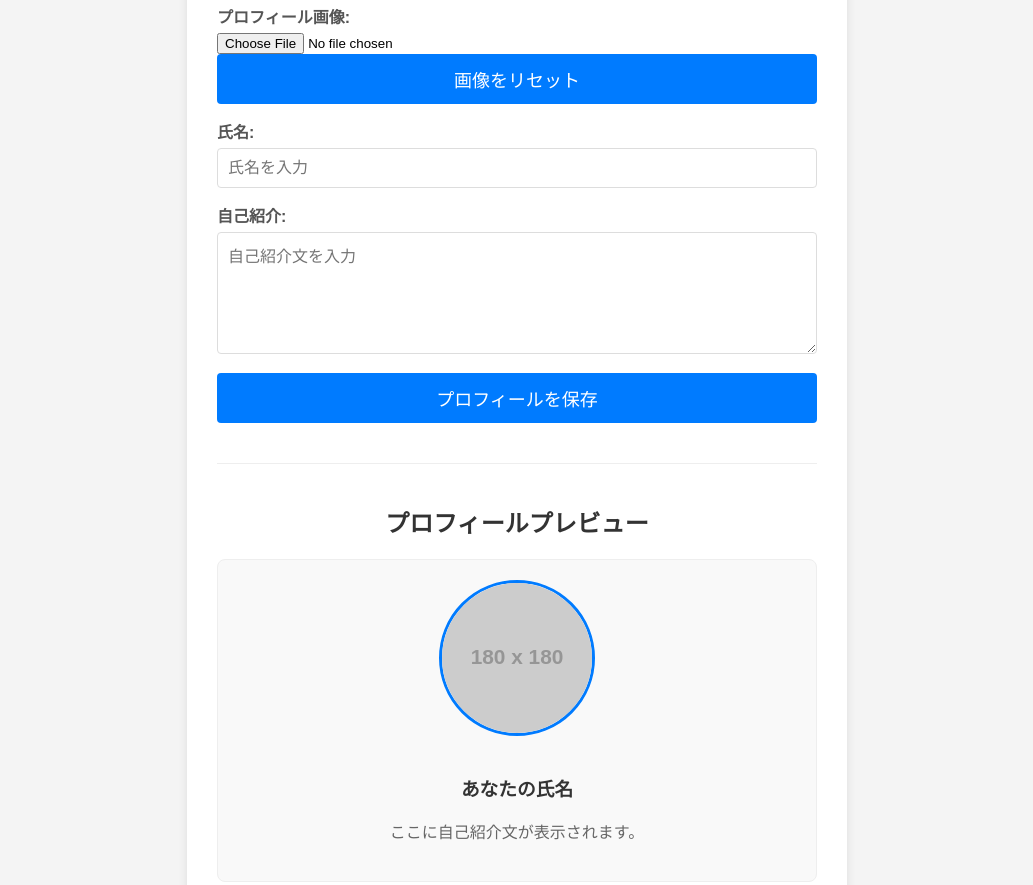
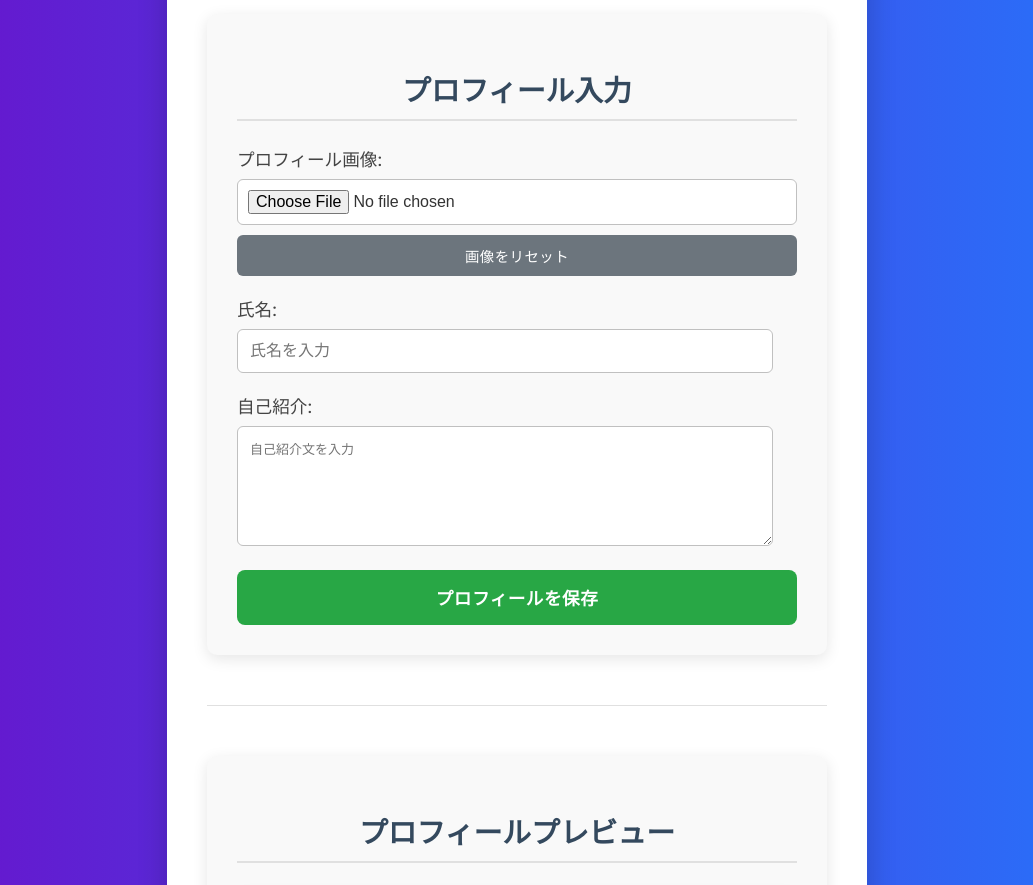
Before and after one commit to kiso-12/profile-app, a plain HTML site: page index.html in a window 1280 px wide. Shown: the part 179-1064 px from the top of the page, without its empty margins (123-1156 px from the left). Drawn offline with Linux system fonts and the light colour scheme; placeholder pictures from the web are drawn by us.

Commit message:
Update style.css

```diff
--- a/style.css
+++ b/style.css
@@ -1,105 +1,252 @@
+/* 基本設定 */
 body {
-    font-family: Arial, sans-serif;
-    background-color: #f4f4f4;
+    font-family: 'Roboto', sans-serif;
+    background: linear-gradient(to right, #6a11cb 0%, #2575fc 100%);
     margin: 0;
-    padding: 20px;
+    padding: 40px 20px;
     display: flex;
     justify-content: center;
-    align-items: flex-start; /* 上部に寄せる */
-    min-height: 100vh; /* 画面の高さ全体を使う */
+    align-items: center;
+    min-height: 100vh;
+    color: #333;
 }
 
+/* コンテナ */
 .container {
-    background-color: #fff;
-    padding: 30px;
-    border-radius: 8px;
-    box-shadow: 0 2px 10px rgba(0, 0, 0, 0.1);
-    max-width: 600px;
+    background-color: #ffffff;
+    padding: 40px;
+    border-radius: 12px;
+    box-shadow: 0 10px 30px rgba(0, 0, 0, 0.2);
+    max-width: 700px;
     width: 100%;
+    box-sizing: border-box;
 }
 
-h1, h2 {
-    color: #333;
+/* 見出し */
+h1 {
+    font-size: 2.8em;
+    color: #2c3e50;
     text-align: center;
-    margin-bottom: 20px;
+    margin-bottom: 30px;
+    letter-spacing: 1px;
 }
 
-.input-section, .preview-section {
-    margin-bottom: 30px;
+h2 {
+    font-size: 1.8em;
+    color: #34495e;
+    text-align: center;
+    margin-bottom: 25px;
+    border-bottom: 2px solid #e0e0e0;
+    padding-bottom: 10px;
 }
 
+/* カードスタイル */
+.card {
+    background-color: #f9f9f9;
+    border-radius: 10px;
+    padding: 30px;
+    margin-bottom: 30px;
+    box-shadow: 0 4px 15px rgba(0, 0, 0, 0.1);
+}
+
+/* フォームグループ */
 .form-group {
-    margin-bottom: 15px;
+    margin-bottom: 20px;
 }
 
 .form-group label {
     display: block;
-    margin-bottom: 5px;
-    font-weight: bold;
-    color: #555;
+    margin-bottom: 8px;
+    font-weight: 500;
+    color: #444;
+    font-size: 1.1em;
+}
+
+/* 画像アップロードコントロールのレイアウト */
+.image-upload-controls {
+    display: flex; /* Flexboxで子要素を横並びに */
+    gap: 10px; /* 子要素間のスペース */
+    align-items: center; /* 垂直方向の中央揃え */
+    flex-wrap: wrap; /* 小画面で折り返す */
+}
+
+.form-group input[type="file"] {
+    flex-grow: 1; /* 利用可能なスペースを埋めるように伸びる */
+    min-width: 150px; /* 最小幅を設定 */
+    padding: 10px; /* パディングを調整 */
+    border: 1px solid #c0c0c0;
+    border-radius: 6px;
+    font-size: 1em;
+    transition: border-color 0.3s ease, box-shadow 0.3s ease;
+    box-sizing: border-box;
+    background-color: #fff; /* ファイル入力の背景色 */
 }
 
 .form-group input[type="text"],
 .form-group textarea {
-    width: calc(100% - 22px); /* paddingとborderを考慮 */
-    padding: 10px;
-    border: 1px solid #ddd;
-    border-radius: 4px;
-    font-size: 16px;
+    width: calc(100% - 24px);
+    padding: 12px;
+    border: 1px solid #c0c0c0;
+    border-radius: 6px;
+    font-size: 1em;
+    transition: border-color 0.3s ease, box-shadow 0.3s ease;
+    box-sizing: border-box;
+}
+
+.form-group input[type="text"]:focus,
+.form-group textarea:focus,
+.form-group input[type="file"]:focus { /* ファイル入力にもフォーカススタイル適用 */
+    border-color: #007bff;
+    box-shadow: 0 0 0 3px rgba(0, 123, 255, 0.25);
+    outline: none;
 }
 
 .form-group textarea {
-    resize: vertical; /* 垂直方向のみリサイズ可能に */
-    min-height: 100px;
+    resize: vertical;
+    min-height: 120px;
 }
 
+/* メインボタン */
 button {
     display: block;
     width: 100%;
-    padding: 12px;
-    background-color: #007bff;
+    padding: 15px;
+    background-color: #28a745;
     color: white;
     border: none;
-    border-radius: 4px;
-    font-size: 18px;
+    border-radius: 8px;
+    font-size: 1.1em;
+    font-weight: 700;
     cursor: pointer;
-    transition: background-color 0.3s ease;
+    transition: background-color 0.3s ease, transform 0.2s ease;
+    letter-spacing: 0.5px;
 }
 
 button:hover {
-    background-color: #0056b3;
+    background-color: #218838;
+    transform: translateY(-2px);
 }
 
+button:active {
+    transform: translateY(0);
+}
+
+/* セカンダリボタン (リセットボタン用) */
+.secondary-btn {
+    background-color: #6c757d; /* グレー系の色 */
+    color: white;
+    padding: 10px 15px; /* メインボタンより小さく */
+    font-size: 0.9em;
+    font-weight: 500;
+    border-radius: 6px;
+    /* width: auto; */ /* flex-grow: 0; と組み合わせる */
+    flex-shrink: 0; /* 縮まないように */
+}
+
+.secondary-btn:hover {
+    background-color: #5a6268;
+    transform: translateY(-1px); /* 少し浮く */
+}
+
+.secondary-btn:active {
+    transform: translateY(0);
+}
+
+
+/* 区切り線 */
 hr {
     border: 0;
-    border-top: 1px solid #eee;
-    margin: 40px 0;
+    border-top: 1px solid #e0e0e0;
+    margin: 50px 0;
 }
 
+/* プロフィールカード */
 .profile-card {
-    border: 1px solid #eee;
-    border-radius: 8px;
-    padding: 20px;
+    border: 1px solid #ddd;
+    border-radius: 10px;
+    padding: 25px;
     text-align: center;
-    background-color: #f9f9f9;
+    background-color: #ffffff;
+    box-shadow: 0 2px 10px rgba(0, 0, 0, 0.05);
+    display: flex;
+    flex-direction: column;
+    align-items: center;
 }
 
 .profile-card img {
-    width: 150px;
-    height: 150px;
-    border-radius: 50%; /* 円形に */
-    object-fit: cover; /* 画像がはみ出さないように */
-    border: 3px solid #007bff;
-    margin-bottom: 15px;
+    width: 180px;
+    height: 180px;
+    border-radius: 50%;
+    object-fit: cover;
+    border: 4px solid #007bff;
+    margin-bottom: 20px;
+    box-shadow: 0 0 0 6px rgba(0, 123, 255, 0.1);
 }
 
 .profile-card h3 {
-    color: #333;A
-    margin-bottom: 10px;
+    font-size: 2em;
+    color: #2c3e50;
+    margin-bottom: 12px;
+    font-weight: 700;
 }
 
 .profile-card p {
-    color: #666;
-    line-height: 1.6;
-    white-space: pre-wrap; /* 改行を保持 */
+    font-size: 1.1em;
+    color: #555;
+    line-height: 1.7;
+    white-space: pre-wrap;
+    text-align: left;
+    max-width: 500px;
 }
+
+/* レスポンシブデザイン */
+@media (max-width: 768px) {
+    body {
+        padding: 20px 15px;
+    }
+
+    .container {
+        padding: 25px;
+    }
+
+    h1 {
+        font-size: 2.2em;
+    }
+
+    h2 {
+        font-size: 1.5em;
+    }
+
+    .card {
+        padding: 20px;
+    }
+
+    /* 小画面では画像アップロードコントロールを縦並びにする */
+    .image-upload-controls {
+        flex-direction: column;
+        gap: 15px;
+    }
+
+    .form-group input[type="file"] {
+        width: 100%; /* 全幅に */
+        min-width: unset;
+    }
+
+    .secondary-btn {
+        width: 100%; /* 小画面ではボタンも全幅に */
+    }
+
+    .profile-card img {
+        width: 120px;
+        height: 120px;
+    }
+
+    .profile-card h3 {
+        font-size: 1.6em;
+    }
+
+    .profile-card p {
+        font-size: 1em;
+        text-align: center;
+    }
+}
```
